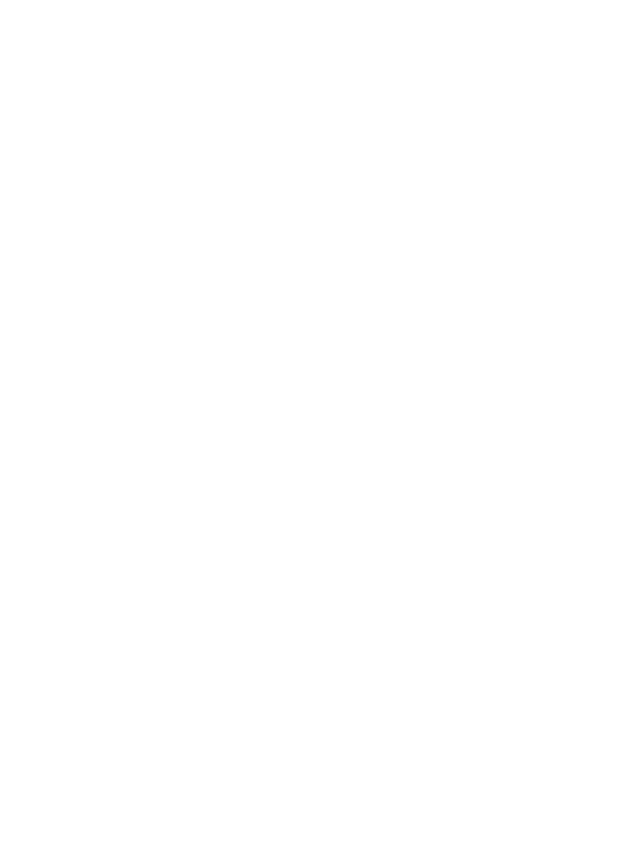
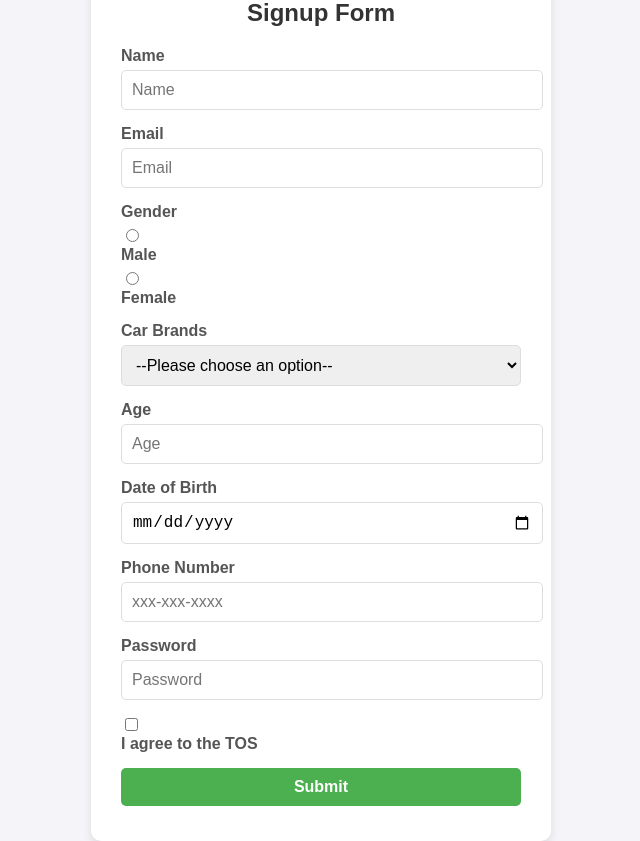
Before and after one commit to acciojob/signup-form-car-ABHILASH-KUMAR-MEHTA, a website: page main.html in a window 1280 px wide. Shown: the whole page, without its empty margins (319-959 px from the left). Before the commit the page ends 800 px from the top, so only its background shows below. Drawn offline with Linux system fonts and the light colour scheme.

Commit message:
created a submission

```diff
--- a/main.html
+++ b/main.html
@@ -8,6 +8,79 @@
 
 <body>
 	<!-- the entire body must be written by student -->
+	 <div class="form-container">
+    <h2>Signup Form</h2>
+    <form method="post">
+      <!-- Name Field -->
+      <div class="form-group">
+        <label for="name">Name</label>
+        <input type="text" id="name" name="name" placeholder="Name" required>
+      </div>
+
+      <!-- Email Field -->
+      <div class="form-group">
+        <label for="email">Email</label>
+        <input type="email" id="email" name="email" placeholder="Email" required>
+      </div>
+
+      <!-- Gender Field -->
+      <div class="form-group">
+        <label>Gender</label>
+        <input type="radio" id="gender_m" name="gender" value="Male" required>
+        <label for="gender_m">Male</label>
+        <input type="radio" id="gender_f" name="gender" value="Female" required>
+        <label for="gender_f">Female</label>
+      </div>
+
+      <!-- Car Brands Field -->
+      <div class="form-group">
+        <label for="cars">Car Brands</label>
+        <select id="cars" name="cars" required>
+          <option value="" disabled selected>--Please choose an option--</option>
+          <option value="toyota">Toyota</option>
+          <option value="honda">Honda</option>
+          <option value="bmw">BMW</option>
+          <option value="tesla">Tesla</option>
+          <option value="ford">Ford</option>
+        </select>
+      </div>
+
+      <!-- Age Field -->
+      <div class="form-group">
+        <label for="age">Age</label>
+        <input type="number" id="age" name="age" placeholder="Age" required>
+      </div>
+
+      <!-- DOB Field -->
+      <div class="form-group">
+        <label for="dob">Date of Birth</label>
+        <input type="date" id="dob" name="dob" required>
+      </div>
+
+      <!-- Phone Number Field -->
+      <div class="form-group">
+        <label for="tel">Phone Number</label>
+        <input type="tel" id="tel" name="tel" placeholder="xxx-xxx-xxxx">
+      </div>
+
+      <!-- Password Field -->
+      <div class="form-group">
+        <label for="password">Password</label>
+        <input type="password" id="password" name="password" placeholder="Password" required>
+      </div>
+
+      <!-- TOS Agreement -->
+      <div class="form-group">
+        <input type="checkbox" id="tos" name="tos" required>
+        <label for="tos">I agree to the TOS</label>
+      </div>
+
+      <!-- Submit Button -->
+      <div class="form-group">
+        <button type="submit">Submit</button>
+      </div>
+    </form>
+  </div>
     <script type="text/javascript" src="./script.js">
 </script>
 
--- a/styles.css
+++ b/styles.css
@@ -1,2 +1,66 @@
 
 /* Your CSS Code here. */
+ body {
+      font-family: Arial, sans-serif;
+      background-color: #f4f4f9;
+      display: flex;
+      justify-content: center;
+      align-items: center;
+      height: 100vh;
+      margin: 0;
+    }
+
+    .form-container {
+      background: #ffffff;
+      padding: 20px 30px;
+      border-radius: 10px;
+      box-shadow: 0 4px 8px rgba(0, 0, 0, 0.1);
+      width: 100%;
+      max-width: 400px;
+    }
+
+    .form-container h2 {
+      text-align: center;
+      margin-bottom: 20px;
+      color: #333;
+    }
+
+    .form-group {
+      margin-bottom: 15px;
+    }
+
+    .form-group label {
+      display: block;
+      margin-bottom: 5px;
+      font-weight: bold;
+      color: #555;
+    }
+
+    .form-group input,
+    .form-group select,
+    .form-group button {
+      width: 100%;
+      padding: 10px;
+      border: 1px solid #ddd;
+      border-radius: 5px;
+      font-size: 16px;
+    }
+
+    .form-group input[type="radio"],
+    .form-group input[type="checkbox"] {
+      width: auto;
+      margin-right: 10px;
+    }
+
+    .form-group button {
+      background-color: #4CAF50;
+      color: white;
+      font-weight: bold;
+      border: none;
+      cursor: pointer;
+      transition: background 0.3s ease;
+    }
+
+    .form-group button:hover {
+      background-color: #45a049;
+    }
```
